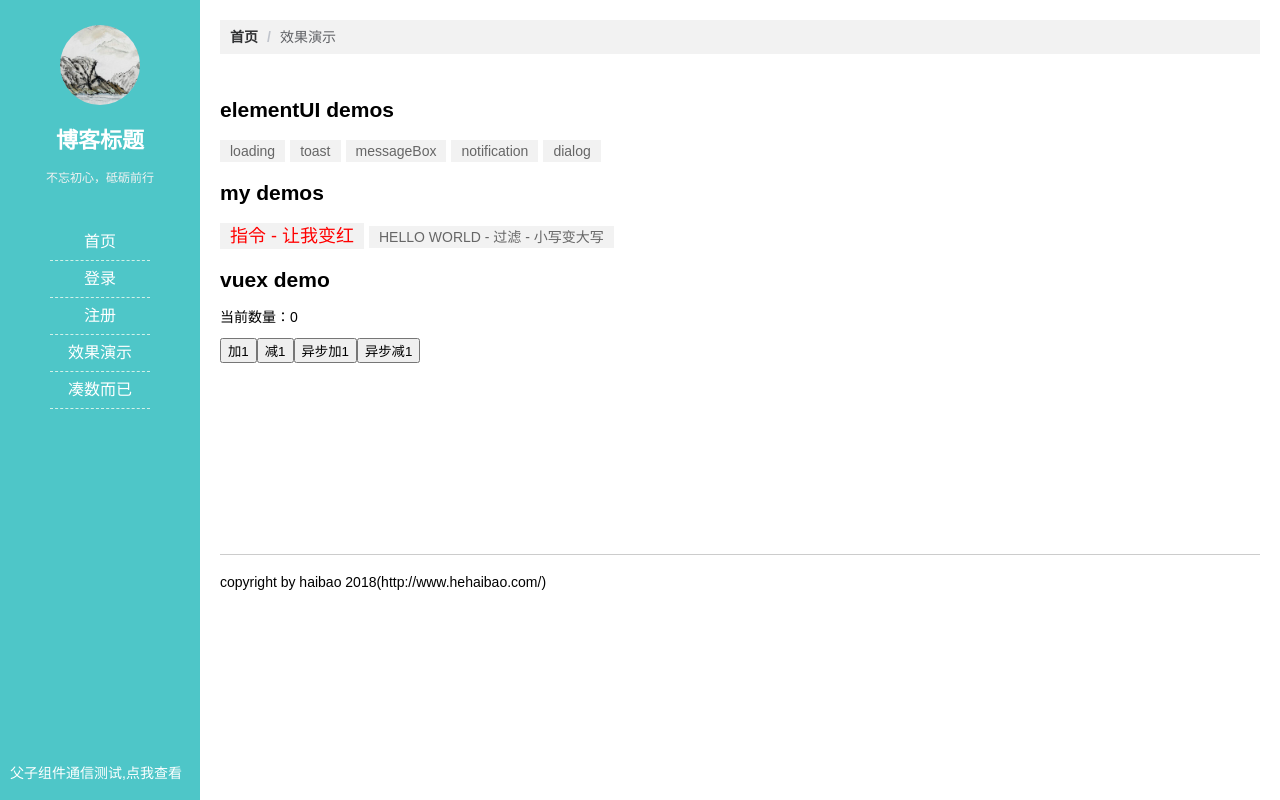
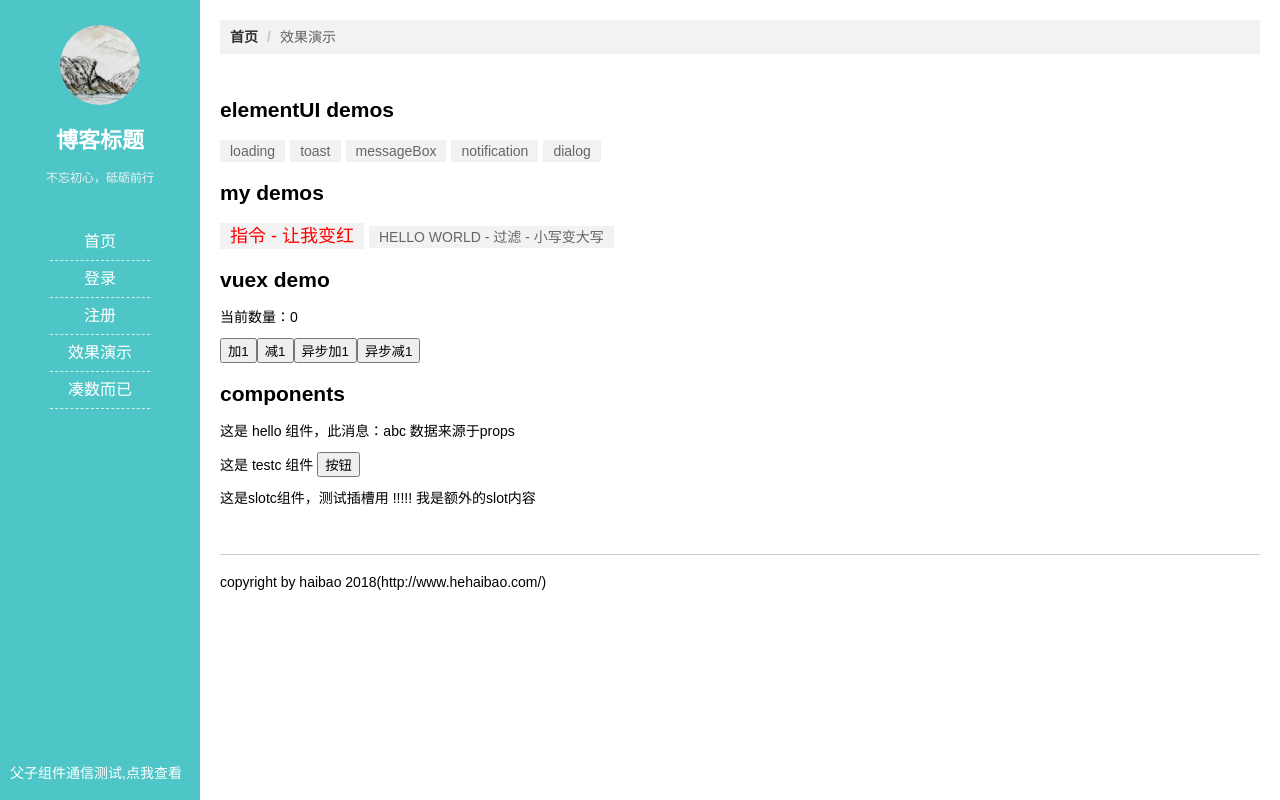
Before and after one commit to hehaibao/h-blog, a Vue app: page /#/demo in a window 1280 px wide. Built offline with nearby package versions, Linux system fonts and the light colour scheme.

Commit message:
+ add component demo
+ add component demo

```diff
--- a/src/pages/demo/index.vue
+++ b/src/pages/demo/index.vue
@@ -34,6 +34,12 @@
                     <button @click="$store.dispatch('asyncDiff')">异步减1</button>
                   </div>
                 </div>
+                <h2 class="title">components</h2>
+                <div class="demos">
+                  <hello my-msg="abc"></hello>
+                  <testc @hey="parentFn"></testc>
+                  <slotc><span slot="test_slot">!!!!! 我是额外的slot内容</span></slotc>
+                </div>
             </div>
             <foot></foot>
         </el-main>
@@ -69,7 +75,22 @@ export default {
   },
   components: {
     leftSide,
-    foot
+    foot,
+    hello: {
+      props: ['myMsg'],
+      template: '<p>这是 hello 组件，此消息：{{myMsg}} 数据来源于props</p>'
+    },
+    testc: {
+      template: '<p>这是 testc 组件 <button @click="fn">按钮</button></p>',
+      methods: {
+        fn () {
+          this.$emit('hey', '这是子组件传递给父组件的数据')
+        }
+      }
+    },
+    slotc: {
+      template: '<p>这是slotc组件，测试插槽用 <slot name="test_slot"></slot></p>'
+    }
   },
   directives: {
     // 自定义指令
@@ -126,6 +147,9 @@ export default {
     },
     getcomponentmsg (msg) {
       alert('我在效果演示页-----' + msg)
+    },
+    parentFn (data) {
+      alert('父组件：'+ data)
     }
   }
 }
--- a/src/store/action.js
+++ b/src/store/action.js
@@ -1,3 +1,6 @@
+/**
+ * 异步
+ */
 export default {
   // 异步 1秒之后加1
   asyncAdd (store, { num } = { num: 1 }) {
--- a/src/store/mutation.js
+++ b/src/store/mutation.js
@@ -1,3 +1,6 @@
+/**
+ * 同步
+ */
 export default {
   add (state, { num } = { num: 1 }) {
     state.count += num
```
